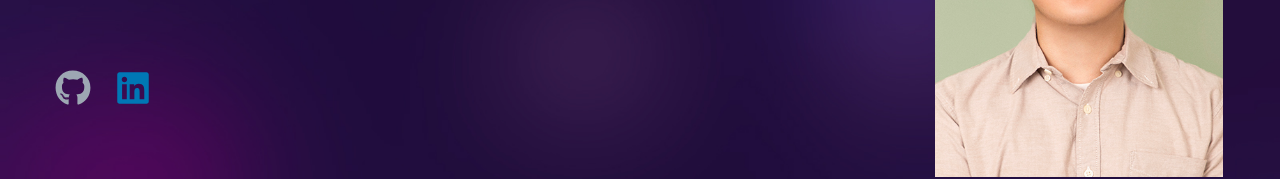
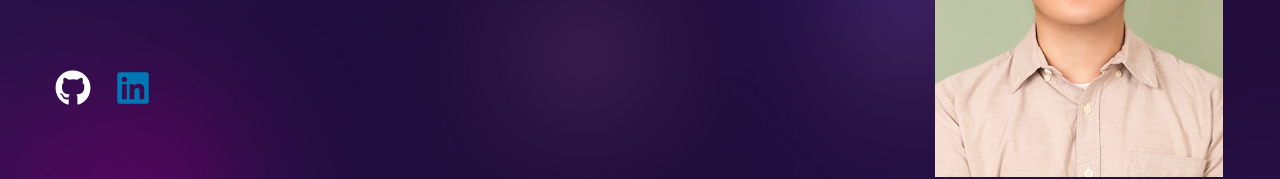
Before and after one commit to HA-SEUNG-JEONG/react-portfolio, a React (Create React App) app: page / in a window 1280 px wide. Shown: the part 360-539 px from the top of the page. Built offline with nearby package versions, Linux system fonts and the light colour scheme.

Commit message:
Style : github 아이콘 색상 변경

```diff
--- a/src/components/SocialLink.tsx
+++ b/src/components/SocialLink.tsx
@@ -11,7 +11,7 @@ const SocialLink = () => {
       className="flex text-[20px] gap-x-6 max-w-max mx-auto lg:mx-0">
       <a
         href="https://github.com/HA-SEUNG-JEONG"
-        className="hover:opacity-60 text-[#9DA7B3]">
+        className="hover:opacity-60 text-white">
         <FaGithub size={36} />
       </a>
       <a
```
